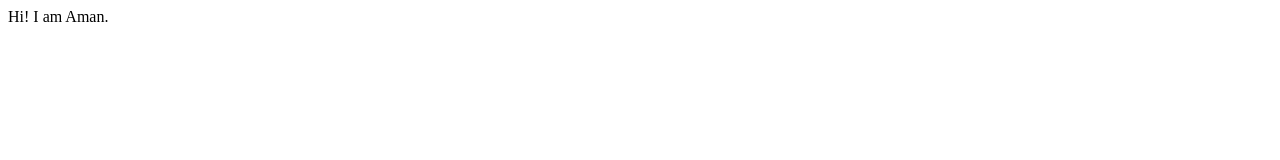
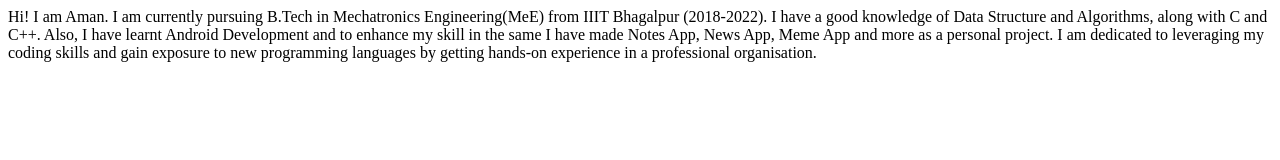
Before and after one commit to amansaini0003/aman-saini-site, a plain HTML site: page index.html in a window 1280 px wide. Drawn offline with Linux system fonts and the light colour scheme.

Commit message:
docs: Update index.html

```diff
--- a/index.html
+++ b/index.html
@@ -8,5 +8,9 @@
 </head>
 <body>
         Hi! I am Aman.
+        I am currently pursuing B.Tech in Mechatronics Engineering(MeE) from IIIT Bhagalpur (2018-2022).
+        I have a good knowledge of Data Structure and Algorithms, along with C and C++.
+        Also, I have learnt Android Development and to enhance my skill in the same I have made Notes App, News App, Meme App and more as a personal project.
+        I am dedicated to leveraging my coding skills and gain exposure to new programming languages by getting hands-on experience in a professional organisation.
 </body>
 </html>
```
